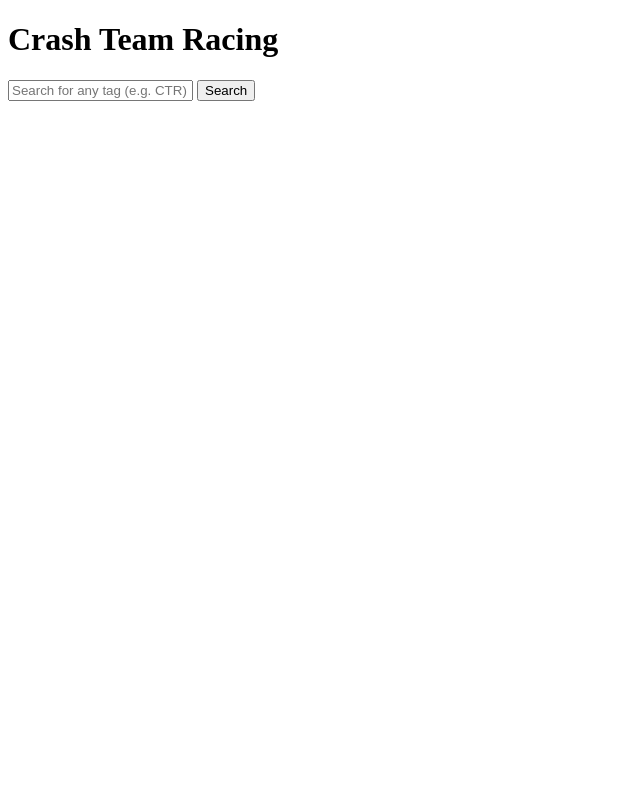
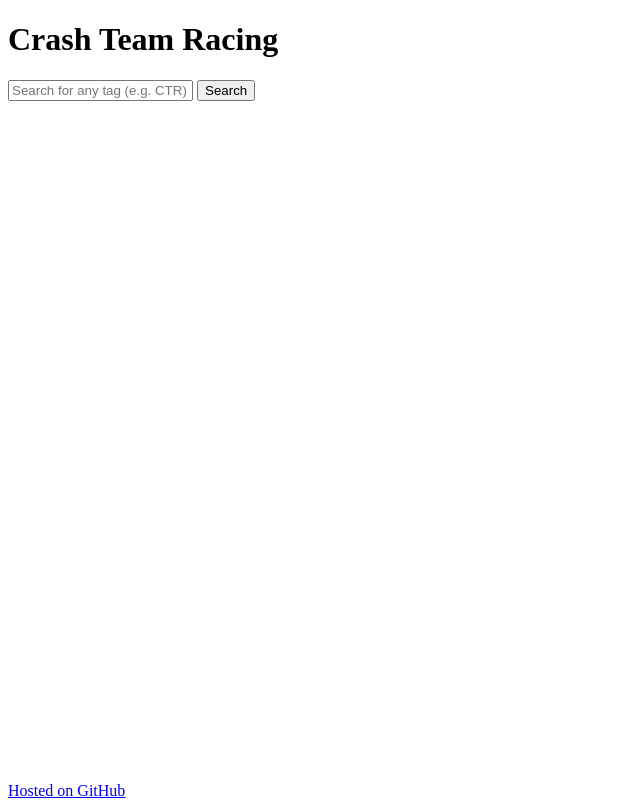
Before and after one commit to sebranly/crash-team-racing, a plain HTML site: page index.html in a window 1280 px wide. Shown: the whole page, without its empty margins (0-640 px from the left). Drawn offline with nearby package versions, Linux system fonts and the light colour scheme.

Commit message:
chore: add footer

```diff
--- a/index.html
+++ b/index.html
@@ -3,16 +3,20 @@
   <head>
     <title>Crash Team Racing</title>
     <link rel="icon" type="image/png" href="favicon.png">
+    <link rel="stylesheet" href="styles.css">
     <script src="https://ajax.googleapis.com/ajax/libs/jquery/3.3.1/jquery.min.js"></script>
   </head>
   <body>
     <script src="script.js"></script>
-    <script type="text/javascript" src="data.json"></script>
+    <script type="application/json" src="data.json"></script>
     <h1>Crash Team Racing</h1>
     <form id="search_form">
       <input id="category_text_search" type="text" required value="" placeholder="Search for any tag (e.g. CTR)">
       <input id="search_button" type="button" value="Search">
     </form>
     <div id="raw_list"></div>
+    <div id="footer">
+      <a href="https://github.com/sebranly/crash-team-racing" title="GitHub">Hosted on GitHub</a>
+    </div>
   </body>
 </html>
--- /dev/null
+++ b/styles.css
@@ -0,0 +1,4 @@
+#footer {
+  bottom: 0;
+  position: absolute;
+}
```
Also changed, not shown: 2 other files.
